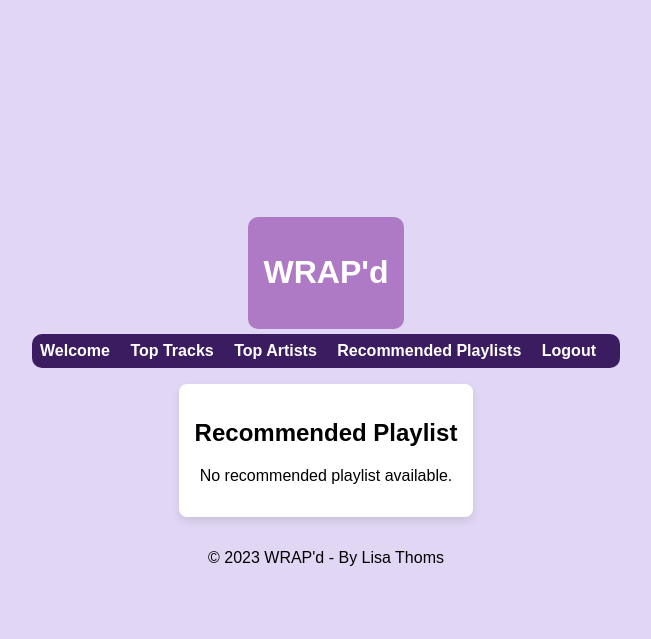
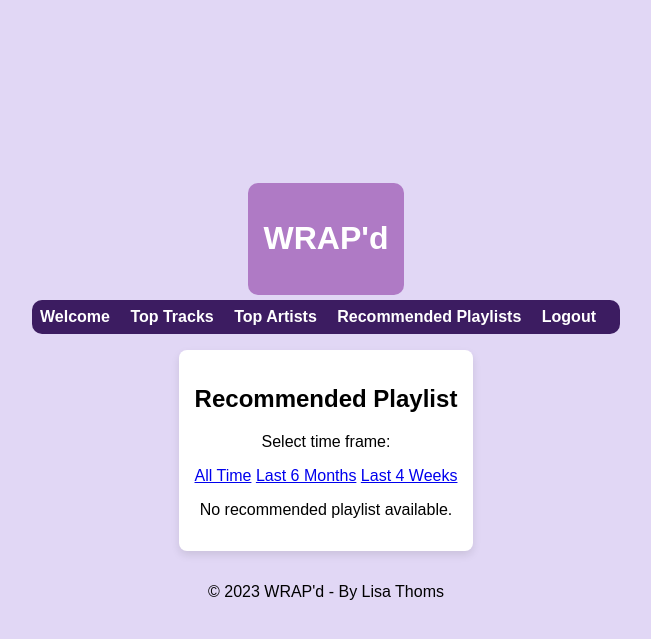
Before and after one commit to lbthoms/wrapd, a Flask app: template wrapd/templates/recommended_playlist.html in a window 1280 px wide. Shown: the top 639 px of the page, without its empty margins (314-965 px from the left). Run offline with Flask 2, Linux system fonts and the light colour scheme; the template is opened without the code that fills it, so the values that code supplies are empty.

Commit message:
Playlist page now gives option for three time ranges

```diff
--- a/wrapd/main.py
+++ b/wrapd/main.py
@@ -155,6 +155,23 @@
     return playlist
 
 
+@app.route('/create-and-add-playlist/<time_range>')
+def create_and_add_playlist(time_range):
+    if 'spotify_token' not in session:
+        return redirect(url_for('spotify_login'))
+
+    # Get the user's top tracks for the specified time range
+    top_tracks = get_top_tracks(time_range=time_range)
+
+    # Create and add tracks to the playlist
+    playlist = create_and_add_to_playlist(top_tracks, time_range)
+
+    # Get the playlist tracks
+    playlist_tracks = sp.playlist_tracks(playlist['id'])
+
+    return render_template('recommended_playlist.html', playlist_tracks=playlist_tracks)
+
+
 # Route for generating recommended playlist
 @app.route('/recommended-playlist')
 def recommended_playlist():
--- a/wrapd/templates/recommended_playlist.html
+++ b/wrapd/templates/recommended_playlist.html
@@ -2,6 +2,16 @@
 
 {% block content %}
   <h2>Recommended Playlist</h2>
+
+  <!-- Display time frame options -->
+  <div>
+    <p>Select time frame:</p>
+    <a href="{{ url_for('recommended_playlist', time_range='long_term') }}">All Time</a>
+    <a href="{{ url_for('recommended_playlist', time_range='medium_term') }}">Last 6 Months</a>
+    <a href="{{ url_for('recommended_playlist', time_range='short_term') }}">Last 4 Weeks</a>
+  </div>
+
+
   {% if playlist_tracks and 'items' in playlist_tracks %}
     <ul>
       {% for track in playlist_tracks['items'] %}
```
